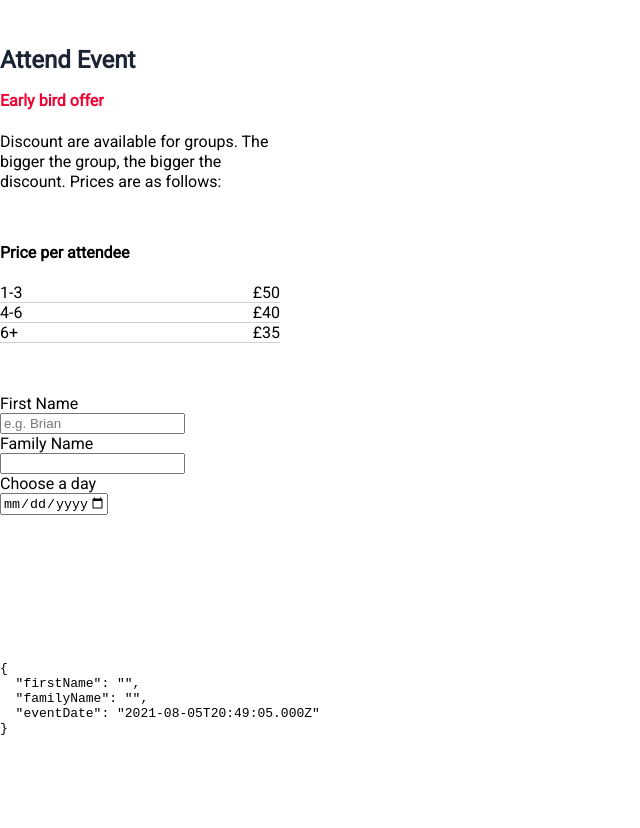
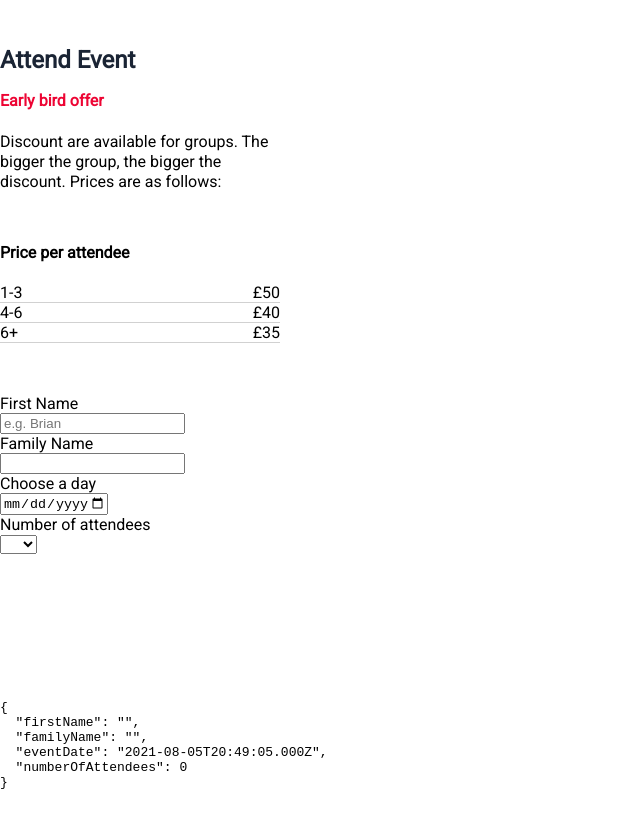
Before and after one commit to puyanwei/event-shop, a React (Create React App) app: page / in a window 1280 px wide. Shown: the top 828 px of the page, without its empty margins (0-640 px from the left). Built offline with nearby package versions, Linux system fonts and the light colour scheme.

Commit message:
Added error message for duplicate dates, added Select box component

```diff
--- a/src/Components/DatePicker.tsx
+++ b/src/Components/DatePicker.tsx
@@ -20,7 +20,7 @@ const DatePicker = ({
   const [isDuplicateDate, setIsDuplicateDate] = useState<boolean>(false);
   const errorMessage = `Sorry, but the date you have selected is unavailable. Please select another.`;
 
-  const checkDateAvailability = (e: ChangeEvent<HTMLInputElement>) => {
+  const onChangeHandler = (e: ChangeEvent<HTMLInputElement>) => {
     const { value } = e.target as HTMLInputElement;
 
     if (datesTaken && datesTaken.some((date) => date === value)) {
@@ -41,10 +41,10 @@ const DatePicker = ({
           name={name}
           min={min}
           max={max}
-          onChange={checkDateAvailability}
+          onChange={onChangeHandler}
         />
       </div>
-      {isDuplicateDate && errorMessage}
+      {isDuplicateDate && <span className="errorMessage">{errorMessage}</span>}
     </div>
   );
 };
--- /dev/null
+++ b/src/Components/SelectBox.tsx
@@ -0,0 +1,46 @@
+import { ChangeEvent, ChangeEventHandler, useState } from "react";
+
+interface SelectBoxProps {
+  name: string;
+  label: string;
+  placeholder?: string;
+  optional?: boolean;
+  options: string[];
+  onChange: ChangeEventHandler<HTMLSelectElement>;
+}
+
+const SelectBox = ({
+  name,
+  label,
+  optional = false,
+  options,
+  onChange,
+}: SelectBoxProps) => {
+  const [hasClicked, setHasClicked] = useState<boolean>(false);
+
+  const onChangeHandler = (e: ChangeEvent<HTMLSelectElement>) => {
+    setHasClicked(true);
+    onChange(e);
+  };
+
+  return (
+    <div>
+      <div>
+        <label htmlFor={name}>{label}</label>
+      </div>
+      <select
+        name={name}
+        id={name}
+        onChange={onChangeHandler}
+        required={!optional}
+      >
+        {!hasClicked && <option selected value=""></option>}
+        {options.map((choice) => (
+          <option value={choice}>{choice}</option>
+        ))}
+      </select>
+    </div>
+  );
+};
+
+export default SelectBox;
--- a/src/Components/TextBox.tsx
+++ b/src/Components/TextBox.tsx
@@ -3,17 +3,17 @@ import { ChangeEventHandler } from "react";
 interface TextBoxProps {
   name: string;
   label: string;
-  onChange: ChangeEventHandler<HTMLInputElement>;
   placeholder?: string;
   optional?: boolean;
+  onChange: ChangeEventHandler<HTMLInputElement>;
 }
 
 const TextBox = ({
   name,
   label,
-  onChange,
   placeholder = "",
   optional = false,
+  onChange,
 }: TextBoxProps) => {
   return (
     <div>
--- a/src/Pages/AttendEvent/AttendEventForm/AttendEventForm.tsx
+++ b/src/Pages/AttendEvent/AttendEventForm/AttendEventForm.tsx
@@ -1,11 +1,13 @@
-import { ChangeEvent, FormEvent, useState } from "react";
+import { ChangeEvent, useState } from "react";
 import DatePicker from "../../../Components/DatePicker";
+import SelectBox from "../../../Components/SelectBox";
 import TextBox from "../../../Components/TextBox";
 
 interface AttendEventFormData {
   firstName: string;
   familyName: string;
   eventDate: Date;
+  numberOfAttendees: number;
 }
 
 export const AttendEventForm = () => {
@@ -13,10 +15,16 @@ export const AttendEventForm = () => {
     firstName: "",
     familyName: "",
     eventDate: new Date(),
+    numberOfAttendees: 0,
   });
 
   const onChange = (e: ChangeEvent<HTMLInputElement>) => {
     const { value, name } = e.target as HTMLInputElement;
+    setFormValues({ ...formValues, [name]: value });
+  };
+
+  const onChangeSelect = (e: ChangeEvent<HTMLSelectElement>) => {
+    const { value, name } = e.target as HTMLSelectElement;
     setFormValues({ ...formValues, [name]: value });
   };
 
@@ -37,6 +45,12 @@ export const AttendEventForm = () => {
         datesTaken={["2019-08-07", "2019-08-20", "2019-09-01"]}
         onChange={onChange}
       />
+      <SelectBox
+        name="numberOfAttendees"
+        label={"Number of attendees"}
+        onChange={onChangeSelect}
+        options={["1", "2", "3", "4", "5", "6", "7", "8", "9", "10"]}
+      />
       <br />
       <br />
       <br />
```
